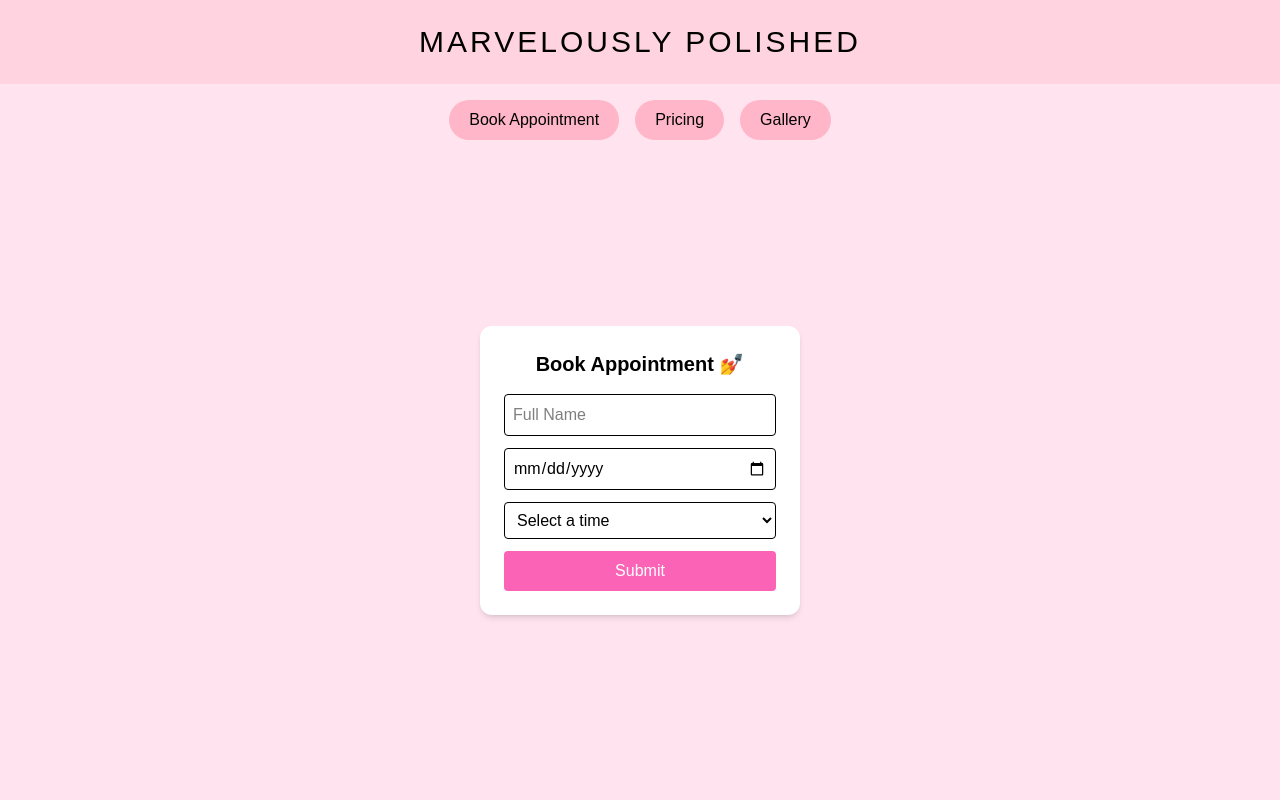
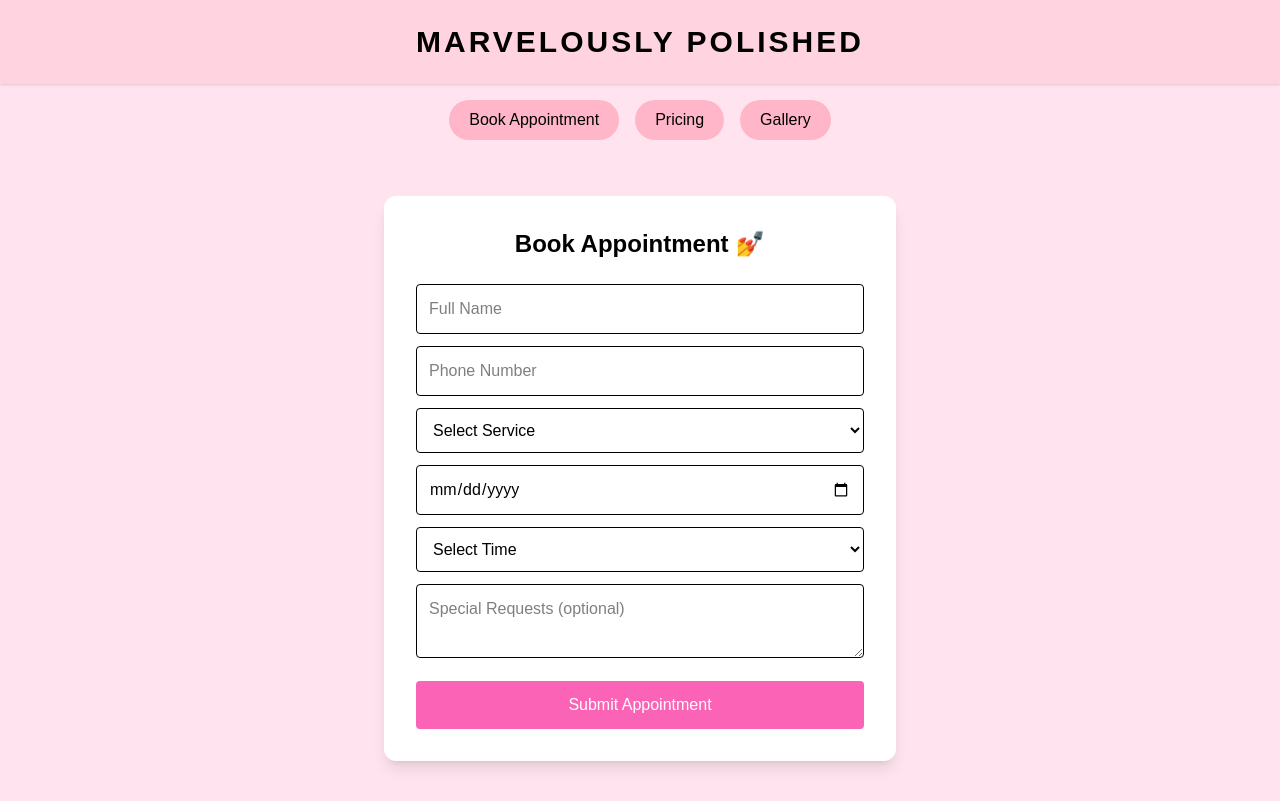
Before and after one commit to rhigovillahermosa18-star/Capstone, a Next.js app: page /book in a window 1280 px wide. Built offline with nearby package versions, Linux system fonts and the light colour scheme.

Commit message:
update project files

```diff
--- a/app/book/page.tsx
+++ b/app/book/page.tsx
@@ -7,14 +7,14 @@ export default function Book() {
     <div className="min-h-screen bg-[#FFE4EF] flex flex-col">
 
       {/* Header */}
-      <div className="bg-[#FFD3DF] py-6 text-center">
-        <Link href="/homepage" className="text-3xl tracking-widest font-medium text-black">
+      <div className="bg-[#FFD3DF] py-6 text-center shadow-sm">
+        <Link href="/homepage" className="text-3xl tracking-widest font-semibold text-black">
           MARVELOUSLY POLISHED
         </Link>
       </div>
 
       {/* Navigation */}
-      <div className="mt-4 flex justify-center gap-4">
+      <div className="py-4 flex justify-center gap-4">
         <Link href="/book" className="bg-[#FFB6C9] px-5 py-2 rounded-full text-black">
           Book Appointment
         </Link>
@@ -29,32 +29,50 @@ export default function Book() {
       </div>
 
       {/* Booking Form */}
-      <div className="flex flex-grow justify-center items-center">
-        <div className="bg-white p-6 rounded-xl shadow-md w-80">
+      <div className="flex justify-center pt-10 pb-10">
+        <div className="bg-white p-8 rounded-xl shadow-lg w-full max-w-lg">
 
-          <h2 className="text-center font-semibold mb-4 text-black text-xl">
+          <h2 className="text-center font-bold mb-6 text-black text-2xl">
             Book Appointment 💅
           </h2>
 
           <input
             placeholder="Full Name"
-            className="w-full mb-3 p-2 border rounded text-black"
+            className="w-full mb-3 p-3 border rounded text-black"
           />
 
           <input
-            type="date"
-            className="w-full mb-3 p-2 border rounded text-black"
+            placeholder="Phone Number"
+            className="w-full mb-3 p-3 border rounded text-black"
           />
 
-          <select className="w-full mb-3 p-2 border rounded text-black">
-            <option>Select a time</option>
+          <select className="w-full mb-3 p-3 border rounded text-black">
+            <option>Select Service</option>
+            <option>Plain Set</option>
+            <option>Basic Set</option>
+            <option>Gel Polish</option>
+            <option>Nail Art</option>
+          </select>
+
+          <input
+            type="date"
+            className="w-full mb-3 p-3 border rounded text-black"
+          />
+
+          <select className="w-full mb-3 p-3 border rounded text-black">
+            <option>Select Time</option>
             <option>10:00 AM</option>
             <option>1:00 PM</option>
             <option>4:00 PM</option>
           </select>
 
-          <button className="w-full bg-pink-400 text-white py-2 rounded hover:bg-pink-500 transition">
-            Submit
+          <textarea
+            placeholder="Special Requests (optional)"
+            className="w-full mb-4 p-3 border rounded text-black"
+          />
+
+          <button className="w-full bg-pink-400 text-white py-3 rounded hover:bg-pink-500 transition">
+            Submit Appointment
           </button>
 
         </div>
```
